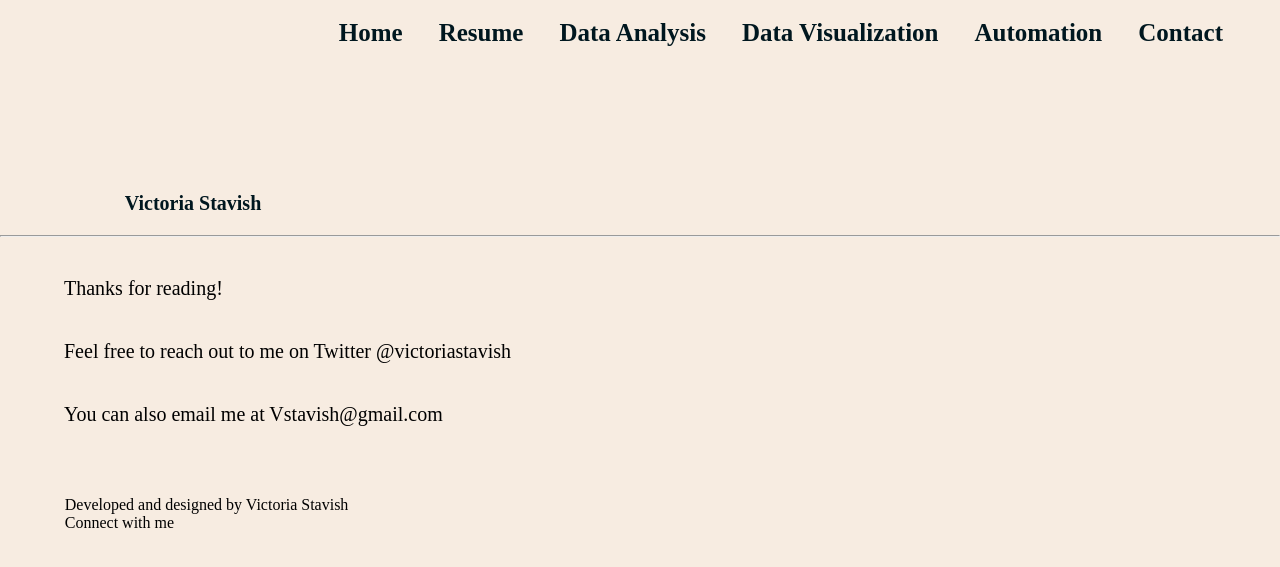
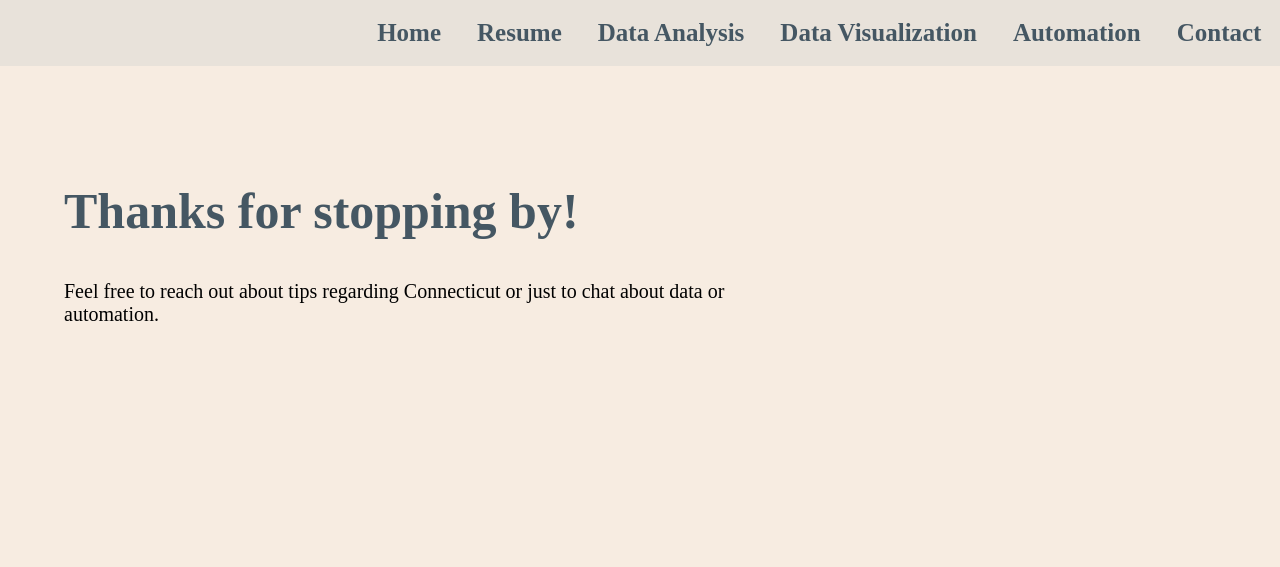
Before and after one commit to Vstavish/Vstavish.github.io, a Flask app: page /contact in a window 1280 px wide. Shown: the top 567 px of the page. Run offline with Flask 3, Linux system fonts and the light colour scheme.

Commit message:
small style things

```diff
--- a/static/css/style.css
+++ b/static/css/style.css
@@ -32,7 +32,7 @@ p {
   font-family: 'Times New Roman', serif;
   font-size: 50px;
   font-weight: bold;
-  color: #00171F;
+  color: #455763;
   margin-left: 5%;
   margin-top: 30px;  /* Adds space above the element to push it lower */
 }
@@ -42,7 +42,7 @@ p {
   font-family: 'Times New Roman', serif;
   font-size: 30px;
   font-weight: bold;
-  color: #1D2D44;
+  color: #455763;
   margin-left: 5%;
   margin-top: 30px;  /* Adds space above the element to push it lower */
 }
@@ -58,11 +58,11 @@ p {
 .topnav {
   display: flex;                  /* Use flexbox for layout */
   justify-content: flex-end;      /* Align items to the right */
-  background-color: #F7ECE1;        /* Background color for the topnav */
+  background-color: #e8e2da;        /* Background color for the topnav */
   padding: 10px 20px;             /* Add some padding to the nav */
   position: fixed;                /* Fix it to the top of the page */
   top: 0;                         /* Align it to the very top */
-  width: 95%;                    /* Make the topnav span the full width */
+  width: 98%;                    /* Make the topnav span the full width */
   z-index: 1000;                  /* Ensure it stays on top of other content */
 }
 
@@ -70,7 +70,7 @@ p {
 .topnav a {
   font-family: 'Times New Roman', serif;
   display: block;
-  color: #00171F;                   /* Set link text color to white */
+  color: #455763;                   /* Set link text color to white */
   text-align: center;
   padding: 8px 12px;               /* adjusts box size on hover */
   text-decoration: none;          /* Remove underline by default */
@@ -83,8 +83,8 @@ p {
 
 /* Change the color of links on hover */
 .topnav a:hover {
-  border: 1px solid #00171F;       /* Add a white border on hover */
-  color: #00171F;                  /* Ensure text remains white */
+  border: 1px solid #455763;       /* Add a white border on hover */
+  color: #455763;                  /* Ensure text remains white */
 }
 /* Hide the link that should open and close the topnav on small screens */
 .topnav .icon {
@@ -132,21 +132,32 @@ li {
   font-family: 'Times New Roman', serif;
   font-size: 18px;
 }
+
+.contact-page {
+  font-family: 'Times New Roman', serif;
+  display: block;
+  margin-left: 5%;
+  margin-right: 40%;
+  font-size: 20px;
+  margin-top: 40px
+}
+
 /* Footer Styles */
 .footer {
-  background-color: none;
-  color: black;              /* Text color */
-  text-align: left;        /* Center the text */
-  padding: 20px 20px;           /* Add padding above and below the text */
-  position: relative;        /* Allow it to be placed relative to other content */
-  bottom: 0;                 /* Keep it at the bottom of the page */
-  margin-top: 50px;          /* Optional: Add some space before the footer */
+  background-color: none; /* Change to a valid background color */
+  color: #455763;              /* Text color */
+  text-align: left;            /* Align text to the left */
+  padding: 20px 20px;          /* Add padding around the text */
+  position: absolute;          /* Keep it relative, but try position: fixed if necessary */
+  margin-top: 50px;            /* Space before the footer */
   margin-left: 3.5%;
+  width: 93%;
+  clear: both;               /* Ensure footer takes up most of the width */
 }
 
 .footer p {
   font-family: 'Times New Roman', serif;
   font-size: 16px;
-  margin: 0;   /* Remove any margin around the text */
-  padding: 0;  /* Remove any padding */
+  margin: 0;
+  padding: 0;
 }
--- a/templates/contact.html
+++ b/templates/contact.html
@@ -24,12 +24,6 @@
         <br>
         <br>
 
-    <div class= "myname">
-
-      <p> Victoria Stavish</p>
-
-    </div>
-
     <div class="topnav" id="myTopnav">
       <a href="/">Home</a>
       <a href="/resume">Resume</a>
@@ -42,21 +36,18 @@
       </a>
     </div>
 
-    <hr>
+    <div class= "myname">
 
-    </hr>
+      Thanks for stopping by!
 
-    <p> Thanks for reading!</p>
+      </div>
 
-    <p> Feel free to reach out to me on Twitter @victoriastavish </p>
+      <div class= "contact-page">
 
-    <p> You can also email me at Vstavish@gmail.com </p>
+       Feel free to reach out about tips regarding Connecticut or just to chat about data or automation.
+
+      </div>
 
   </body>
 
-  <footer class="footer">
-    <p>Developed and designed by Victoria Stavish</p>
-    <p>Connect with me</p>
-  </footer>
-
 </html>
```
Also changed, not shown: templates/automation.html (+0 -11 lines), templates/index.html (+1 -10 lines), templates/resume.html (+5 -5 lines).
